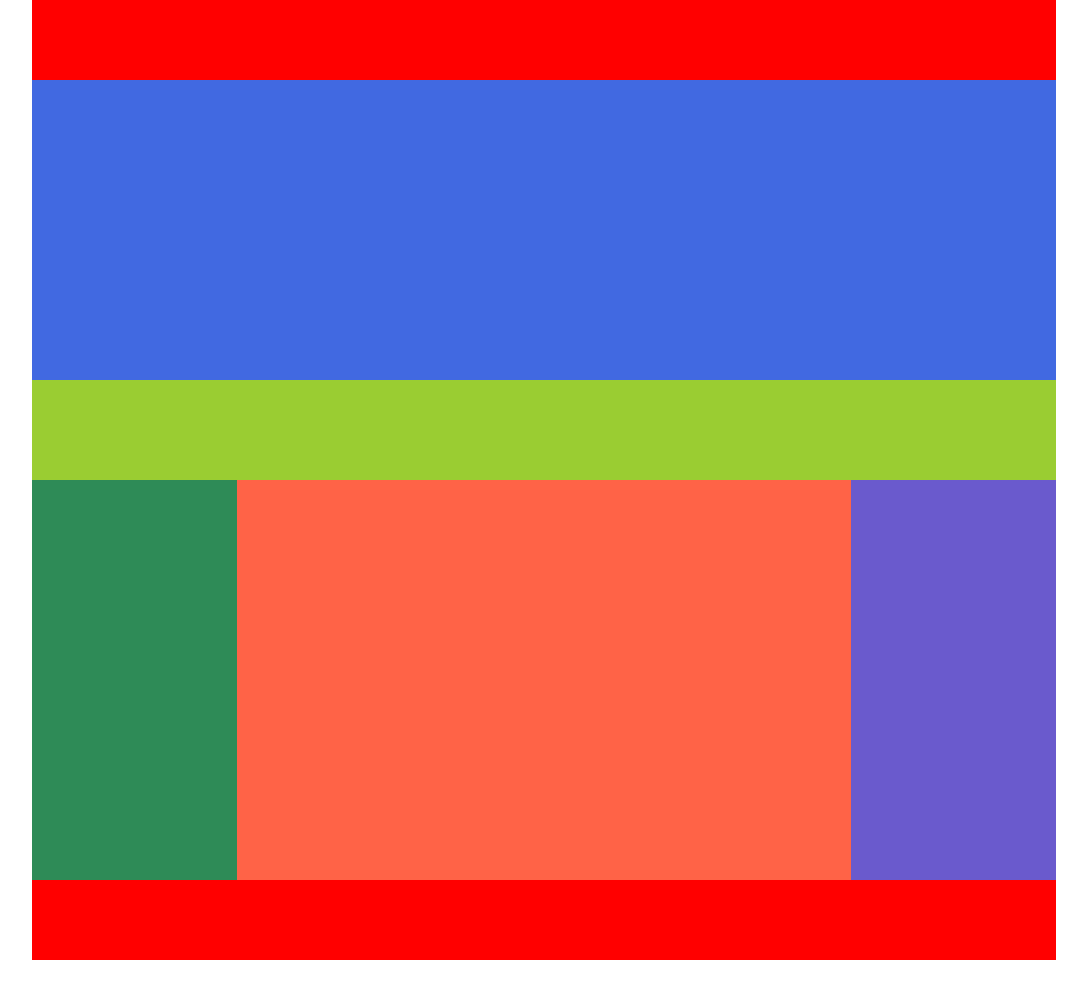
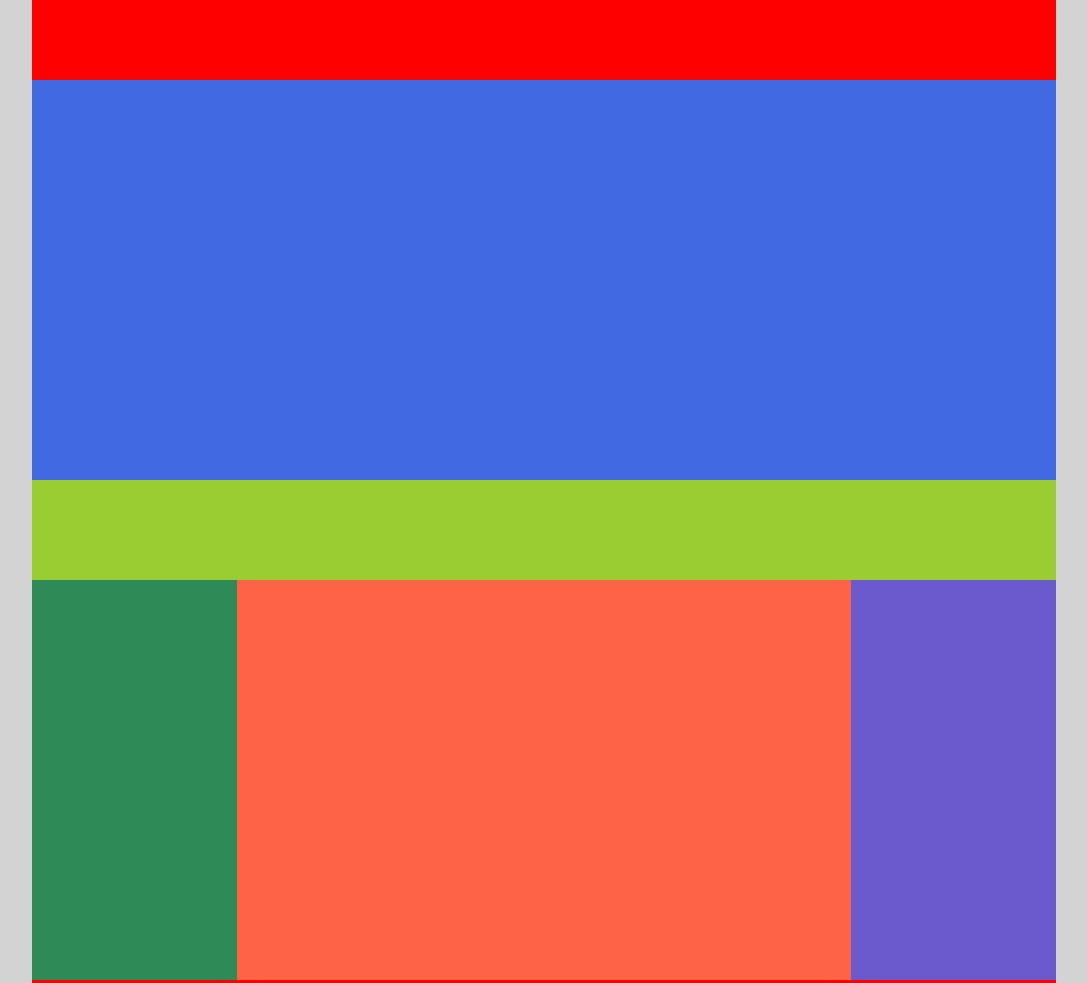
Before and after one commit to RiccardoB97/htmlcss-struttura-wp, a plain HTML site: page index.html in a window 1280 px wide. Shown: the top 983 px of the page, without its empty margins (96-1183 px from the left). Before the commit the page ends 960 px from the top, so only its background shows below. Drawn offline with Linux system fonts and the light colour scheme.

Commit message:
Fix main structure with ain title box

```diff
--- a/css/style.css
+++ b/css/style.css
@@ -1,3 +1,4 @@
+/* Common classes */
 *{
     box-sizing: border-box;
     padding: 0;
@@ -10,22 +11,26 @@
     clear: both;
 }
 
-.container{
+body{
     width: 80%;
     background-color: lightgray;
     margin: auto;
 }
 
-header, footer{
+/* Site header and footer */
+#site_header, #site_footer{
     height: 80px;
     background-color: red;
-    width: 80%;
-    margin: auto;
+}
+
+#site_main{
+    background-color: coral;
+    height: 900px;
 }
 
 .main_banner{
     background-color: royalblue;
-    height: 300px;
+    height: 400px;
 }
 .main_title{
     height: 100px;
--- a/index.html
+++ b/index.html
@@ -8,16 +8,15 @@
 </head>
 <body>
     <!-- Header -->
-    <header></header>
+    <header id="site_header"></header>
     <!-- /Header -->
     <!-- Div contenitore -->
-    <div class="container clearfix">
-        <main>
+    <main id="site_main">
         <!-- Banner principale -->
         <div class="main_banner"></div>
         <!-- /Banner principale -->
         <!-- Colonna sinistra -->
-            <div class="main_title"></div>
+        <section class="main_title"></section>
         <aside class="left_column"></aside>
         <!-- /Colonna sinistra -->
         <!-- Colonna centrale -->
@@ -27,10 +26,9 @@
         <aside class="right_column"></aside>
         <!-- /Colonna destra -->
     </main>
-    </div>
     <!-- /Div contenitore -->
     <!-- Footer -->
-    <footer></footer>
+    <footer id="site_footer"></footer>
     <!-- /Footer -->
 
 </body>
```
Lines whose indentation alone changed are shown as unchanged.
